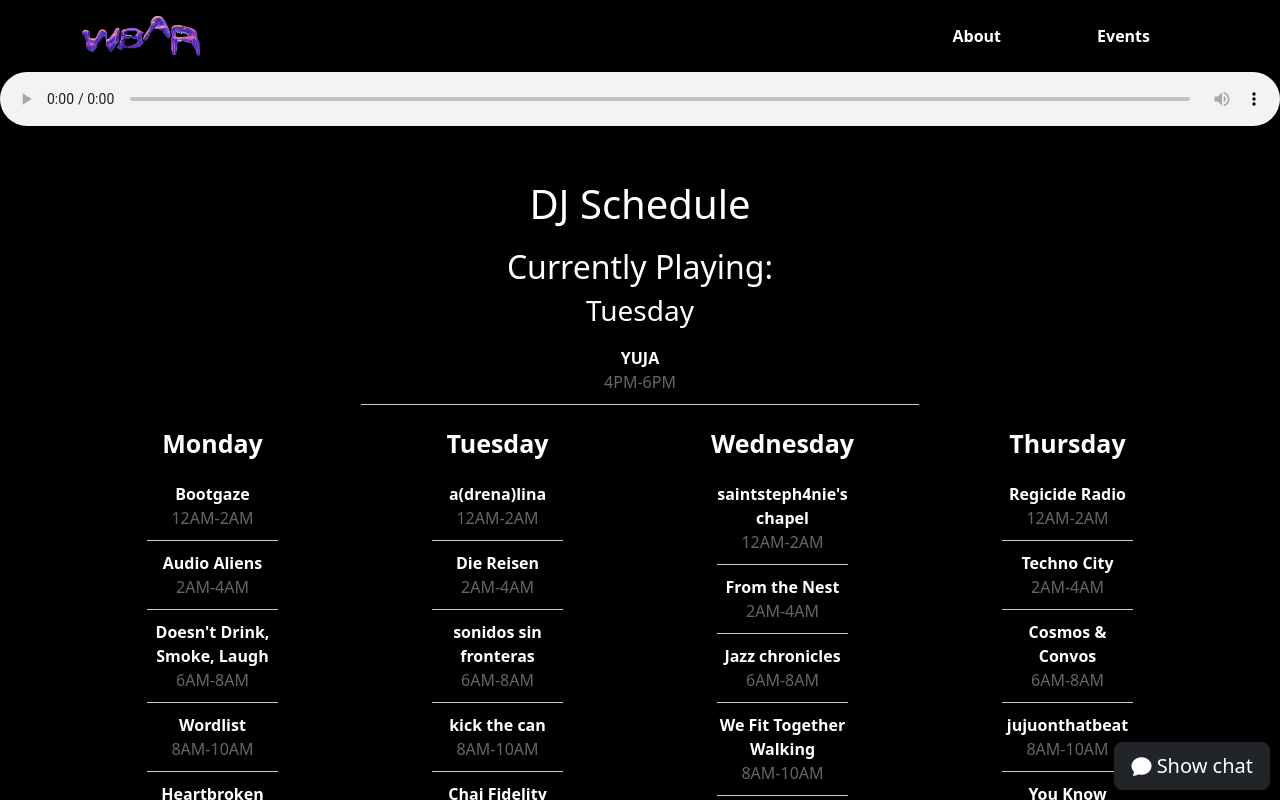
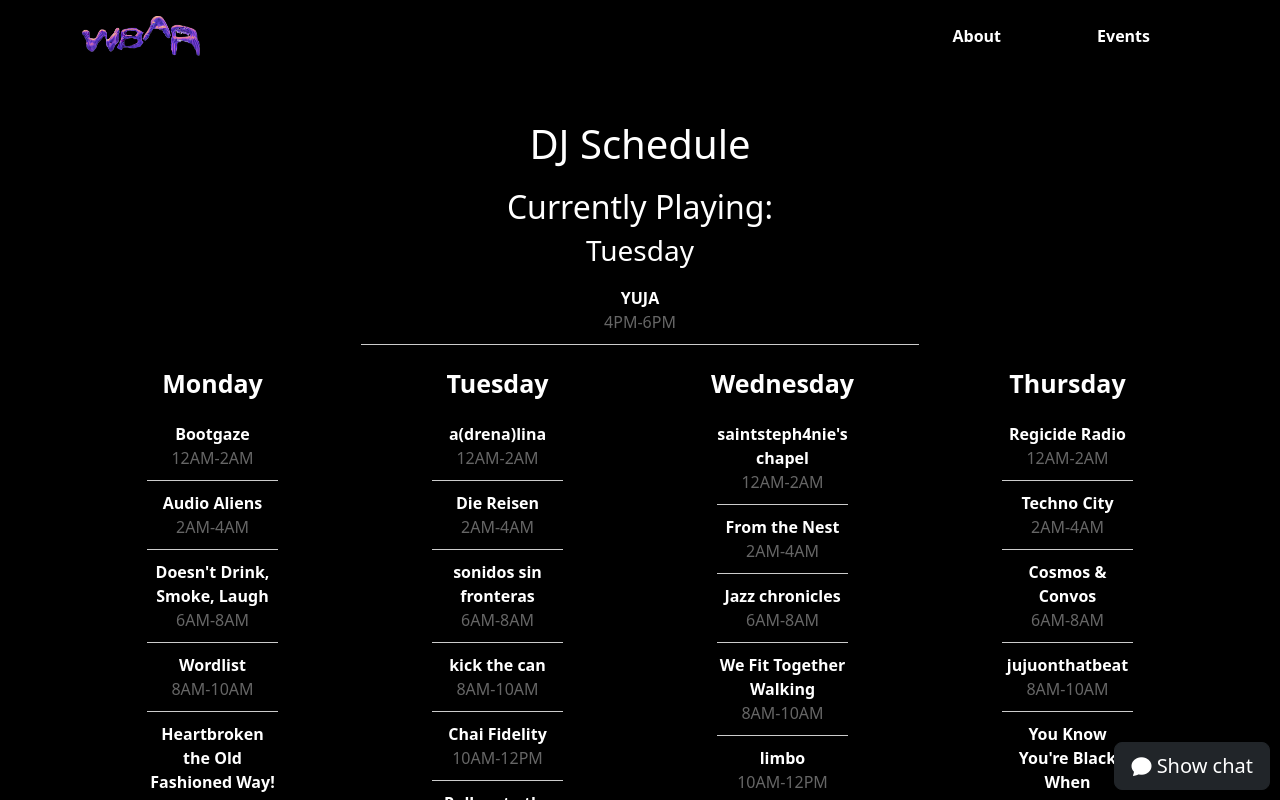
Before and after one commit to wbar-radio/wbar-app, a React (Create React App) app in the folder client/: page / in a window 1280 px wide. Shown: the top 800 px of the page. Built offline with nearby package versions, Linux system fonts and the light colour scheme.

Commit message:
StickyStream.js -> Stream.js, Title.js -> Navbar.js

```diff
--- a/client/src/App.js
+++ b/client/src/App.js
@@ -1,7 +1,6 @@
 import React, { useState } from 'react';
 import './App.css';
-import Title from './Components/Title';
-import StickyStream from './Components/StickyStream';
+import WBARNavbar from './Components/WBARNavbar';
 import Chat from './Components/Chat';
 import 'bootstrap/dist/css/bootstrap.min.css';
 import 'bootstrap/dist/css/bootstrap.min.css.map';
@@ -28,8 +27,8 @@ function App() {
         <DndContext>
             <div className="App">
                 <Router>
-                    <Title/>
-                    <StickyStream/>
+                    <WBARNavbar/>
+                    {/*<Stream/>*/}
                     <div ref={setNodeRef}>
                         <Routes>
                             <Route path="/About" element={<About/>} exact/>
--- a/client/src/Components/Home.js
+++ b/client/src/Components/Home.js
@@ -1,7 +1,7 @@
 
 import React from 'react';
-import Title from './Title';
-import StickyStream from './StickyStream';
+import WBARNavbar from './WBARNavbar';
+import Stream from './Stream';
 import Chat from './Chat';
 import {
   BrowserRouter as Router,
@@ -23,7 +23,7 @@ function Home() {
   return (
     <div className="Home">
 
-      {/* <StickyStream/> */}
+      {/* <Stream/> */}
       {/* <img src={(image)} className="App-logo" alt="logo" /> */}
 
 
--- a/client/src/Components/StickyStream.js
+++ b/client/src/Components/Stream.js
@@ -1,13 +1,13 @@
 import React from 'react'
 
-function StickyStream() {
+function Stream() {
     return (<>
-            <div>
-                <audio id={"stream"} style={{width: "100%", borderRadius: 0}} controls="controls"
+            <div className={'d-flex w-100 justify-content-center'}>
+                <audio id={"stream"} controls="controls"
                        src="https://audio.wbar.org:8443/stream" title="WBAR RADIO"></audio>
             </div>
         </>
     )
 }
 
-export default StickyStream
+export default Stream
```
Also changed, not shown: client/src/Components/WBARNavbar.js (renamed from client/src/Components/Title.js, +4 -3 lines), client/src/Components/Stream.css (added), client/src/Components/WBARNavbar.css (renamed from client/src/Components/title.css).
